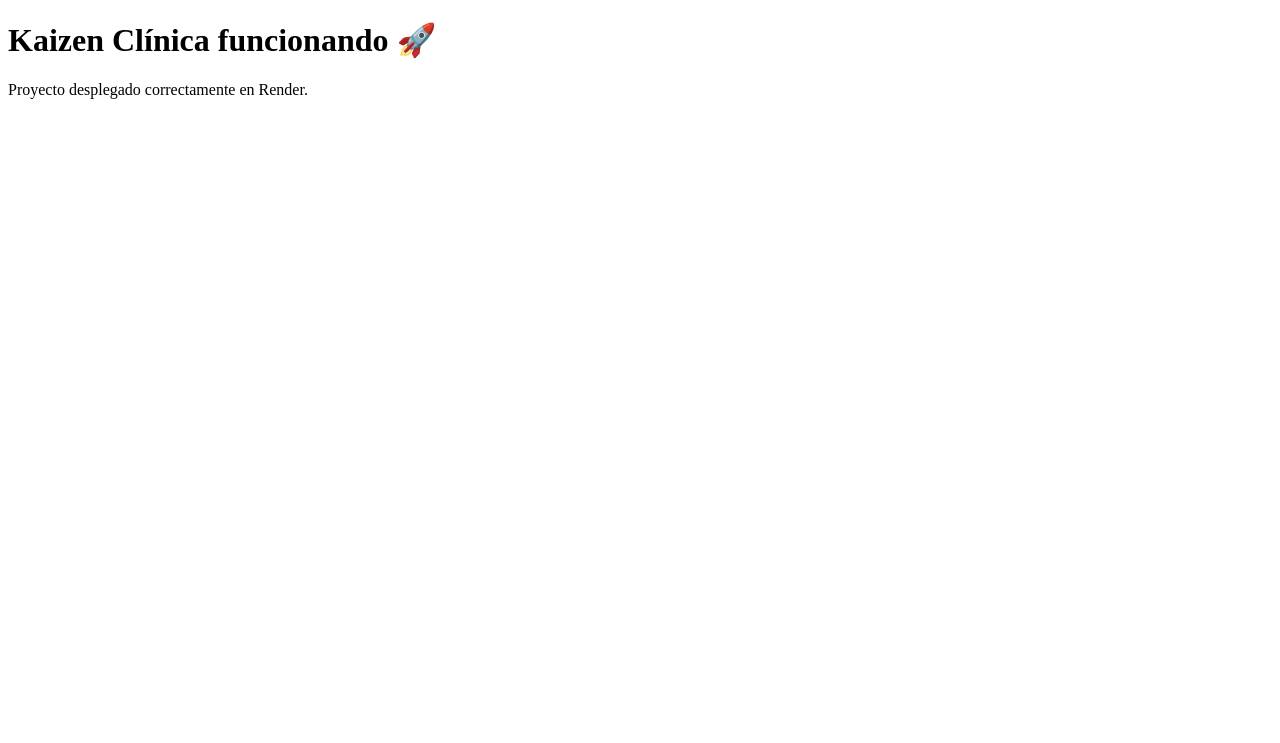
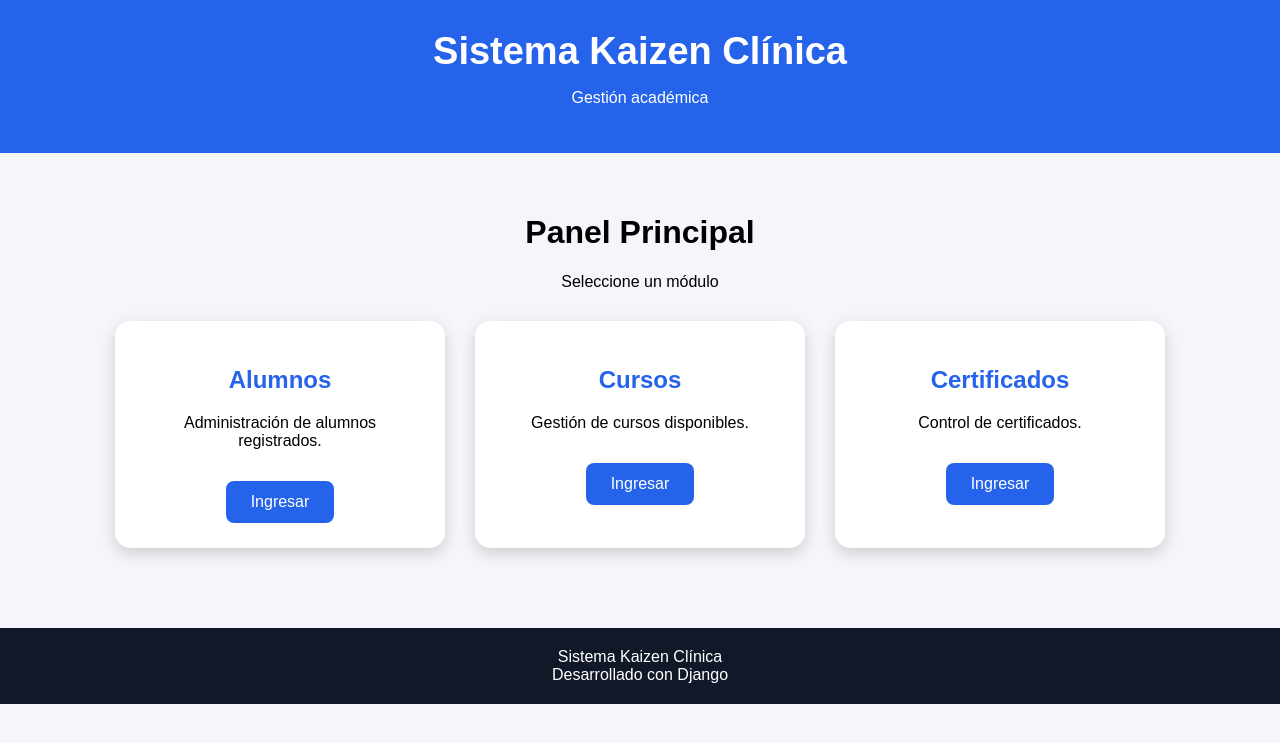
Before and after one commit to dreadla/kaizen-clinica, a Django app: page / in a window 1280 px wide. Shown: the top 743 px of the page. Run offline with Django 5.2, Linux system fonts and the light colour scheme.

Commit message:
Actualizar interfaz principal

```diff
--- a/api_personas/templates/api_personas/inicio.html
+++ b/api_personas/templates/api_personas/inicio.html
@@ -1,10 +1,182 @@
 <!DOCTYPE html>
-<html>
+<html lang="es">
+
 <head>
-    <title>Kaizen Clínica</title>
+    <meta charset="UTF-8">
+    <meta name="viewport" content="width=device-width, initial-scale=1.0">
+
+    <title>Sistema Kaizen Clínica</title>
+
+    <style>
+
+        body {
+            margin: 0;
+            font-family: Arial, sans-serif;
+            background: #f4f6fb;
+        }
+
+
+        header {
+            background: #2563eb;
+            color: white;
+            padding: 30px;
+            text-align: center;
+        }
+
+
+        header h1 {
+            margin: 0;
+            font-size: 38px;
+        }
+
+
+        .contenido {
+            text-align: center;
+            padding: 40px;
+        }
+
+
+        .tarjetas {
+            display: flex;
+            justify-content: center;
+            gap: 30px;
+            flex-wrap: wrap;
+            margin-top: 30px;
+        }
+
+
+        .tarjeta {
+
+            background: white;
+            width: 280px;
+            padding: 25px;
+            border-radius: 15px;
+
+            box-shadow: 0px 5px 15px #cccccc;
+
+        }
+
+
+        .tarjeta h2 {
+            color: #2563eb;
+        }
+
+
+        .boton {
+
+            display: inline-block;
+            margin-top: 15px;
+
+            background: #2563eb;
+            color: white;
+
+            padding: 12px 25px;
+
+            border-radius: 8px;
+
+            text-decoration: none;
+
+        }
+
+
+        footer {
+
+            background: #111827;
+            color:white;
+
+            text-align:center;
+
+            padding:20px;
+
+            margin-top:40px;
+
+        }
+
+
+    </style>
+
 </head>
+
+
 <body>
-    <h1>Kaizen Clínica funcionando 🚀</h1>
-    <p>Proyecto desplegado correctamente en Render.</p>
+
+
+<header>
+
+<h1>Sistema Kaizen Clínica</h1>
+
+<p>Gestión académica</p>
+
+</header>
+
+
+
+<div class="contenido">
+
+
+<h1>Panel Principal</h1>
+
+<p>Seleccione un módulo</p>
+
+
+
+<div class="tarjetas">
+
+
+<div class="tarjeta">
+
+<h2>Alumnos</h2>
+
+<p>Administración de alumnos registrados.</p>
+
+<a class="boton" href="#">Ingresar</a>
+
+</div>
+
+
+
+<div class="tarjeta">
+
+<h2>Cursos</h2>
+
+<p>Gestión de cursos disponibles.</p>
+
+<a class="boton" href="#">Ingresar</a>
+
+</div>
+
+
+
+<div class="tarjeta">
+
+<h2>Certificados</h2>
+
+<p>Control de certificados.</p>
+
+<a class="boton" href="#">Ingresar</a>
+
+</div>
+
+
+
+</div>
+
+
+</div>
+
+
+
+<footer>
+
+Sistema Kaizen Clínica
+
+<br>
+
+Desarrollado con Django
+
+</footer>
+
+
 </body>
+
 </html>
```
